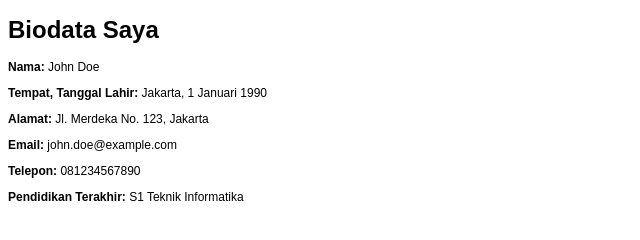
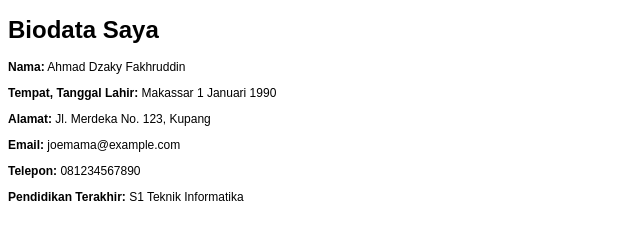
Before and after one commit to jek321/Pemograman-Web, a plain HTML site: page index.html in a window 1280 px wide. Shown: the whole page, without its empty margins (0-640 px from the left). Drawn offline with Linux system fonts and the light colour scheme.

Commit message:
Update index.html

```diff
--- a/index.html
+++ b/index.html
@@ -15,10 +15,10 @@
 
 <body>
     <h1>Biodata Saya</h1>
-    <p><strong>Nama:</strong> John Doe</p>
-    <p><strong>Tempat, Tanggal Lahir:</strong> Jakarta, 1 Januari 1990</p>
-    <p><strong>Alamat:</strong> Jl. Merdeka No. 123, Jakarta</p>
-    <p><strong>Email:</strong> john.doe@example.com</p>
+    <p><strong>Nama:</strong> Ahmad Dzaky Fakhruddin</p>
+    <p><strong>Tempat, Tanggal Lahir:</strong> Makassar 1 Januari 1990</p>
+    <p><strong>Alamat:</strong> Jl. Merdeka No. 123, Kupang</p>
+    <p><strong>Email:</strong> joemama@example.com</p>
     <p><strong>Telepon:</strong> 081234567890</p>
     <p><strong>Pendidikan Terakhir:</strong> S1 Teknik Informatika</p>
 </body>
```
